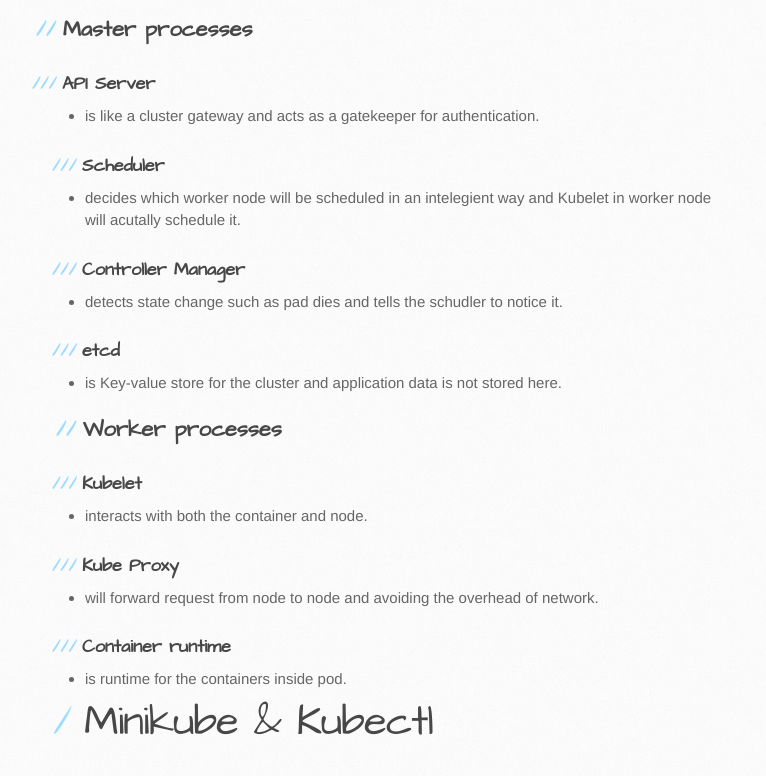
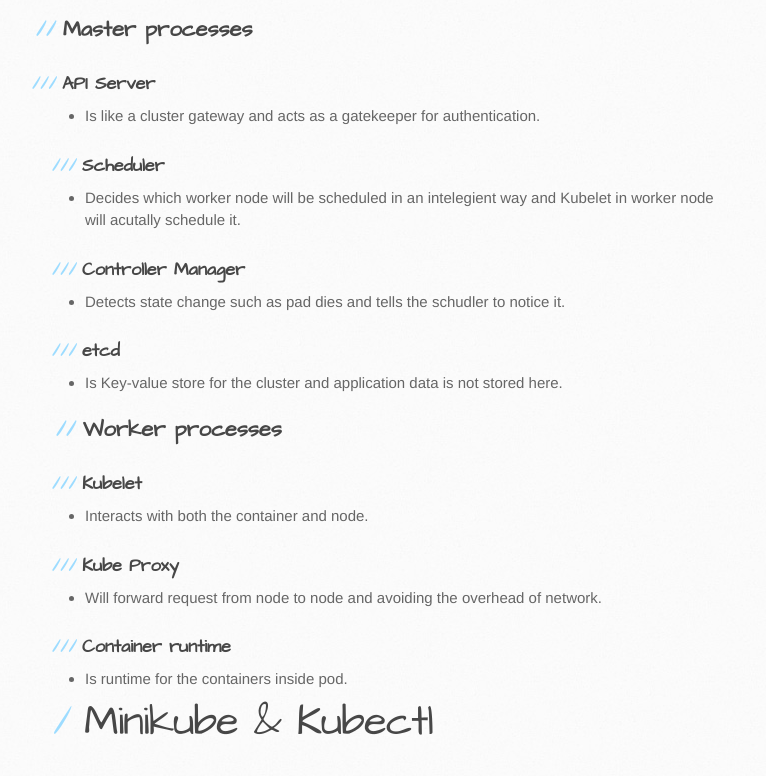
Before and after one commit to itcraftme/itcraftme, a Jekyll site: the page built from docs/it/k8s_knowledge.md, in a window 1280 px wide and 1400 px high, scrolled down 1378 px. Shown: the part 153-929 px from the top of the window, without its empty margins (125-891 px from the left). Built offline with Jekyll 4.4.1, drawn with Linux system fonts in a browser that asks for light colours; our own code applies the rules of GitHub Pages for plain Markdown files.

```diff
--- a/docs/it/k8s_knowledge.md
+++ b/docs/it/k8s_knowledge.md
@@ -25,20 +25,20 @@
 ![k8s_architecture](./images/k8s_architecture.png)
 ## Master processes
 ### API Server
-    - is like a cluster gateway and acts as a gatekeeper for authentication.
+    - Is like a cluster gateway and acts as a gatekeeper for authentication.
 ### Scheduler
-    - decides which worker node will be scheduled in an intelegient way and Kubelet in worker node will acutally schedule it.
+    - Decides which worker node will be scheduled in an intelegient way and Kubelet in worker node will acutally schedule it.
 ### Controller Manager
-    - detects state change such as pad dies and tells the schudler to notice it.
+    - Detects state change such as pad dies and tells the schudler to notice it.
 ### etcd
-    - is Key-value store for the cluster and application data is not stored here.
+    - Is Key-value store for the cluster and application data is not stored here.
 ## Worker processes
 ### Kubelet
-    - interacts with both the container and node.
+    - Interacts with both the container and node.
 ### Kube Proxy
-    - will forward request from node to node and avoiding the overhead of network.
+    - Will forward request from node to node and avoiding the overhead of network.
 ### Container runtime
-    - is runtime for the containers inside pod.
+    - Is runtime for the containers inside pod.
 # Minikube & Kubectl
 ## Minikube
 ### What is minikube?
```
